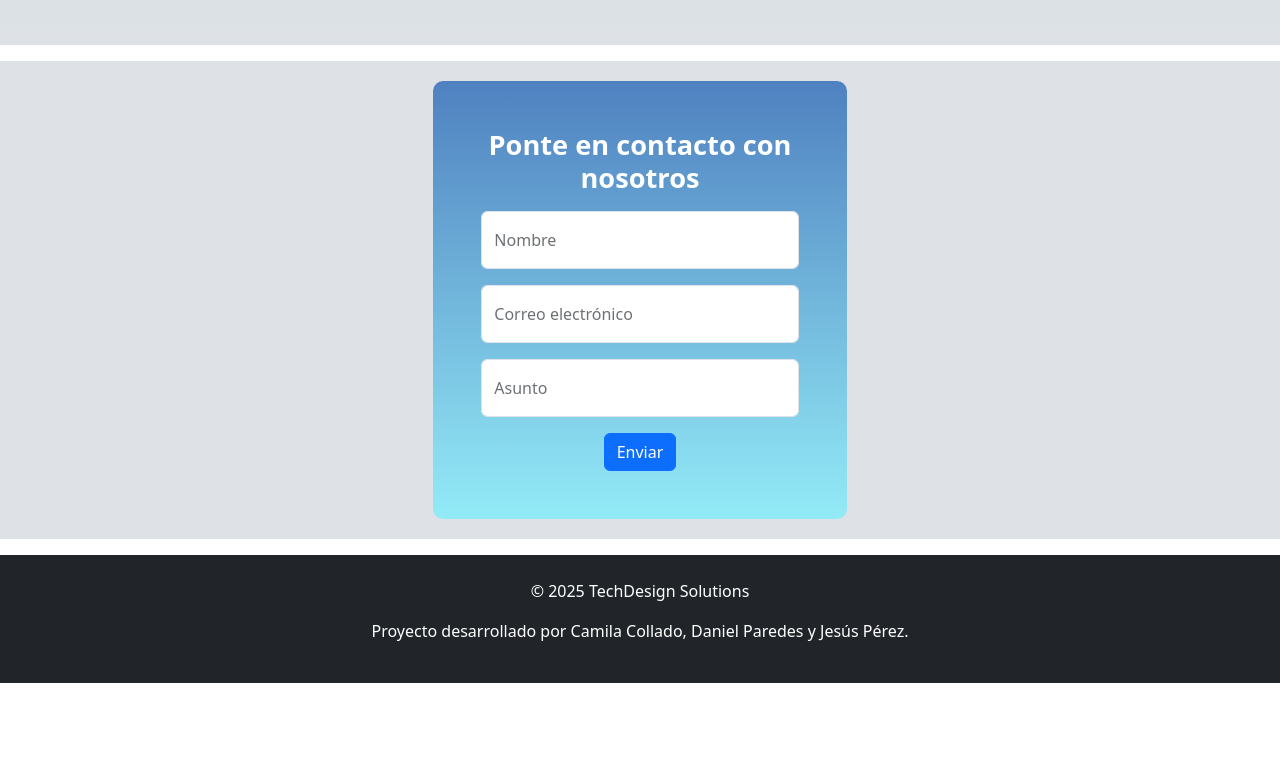
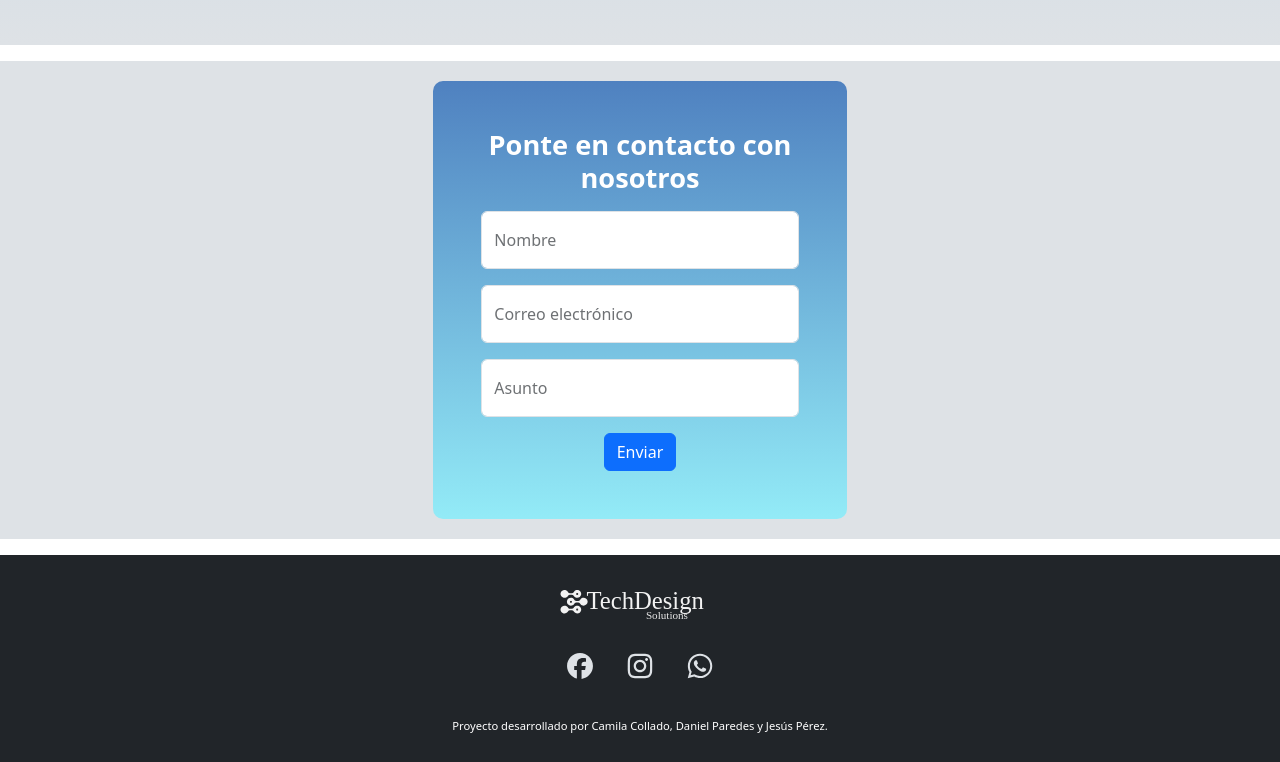
Before and after one commit to undostresdoce/techdesign, a website: page index.html in a window 1280 px wide. Shown: the part 1023-1785 px from the top of the page. Before the commit the page ends 1706 px from the top, so only its background shows below. Drawn offline with nearby package versions, Linux system fonts and the light colour scheme.

Commit message:
Se agrega footer

```diff
--- a/index.html
+++ b/index.html
@@ -18,8 +18,8 @@
         </button>
         <div class="header__menu collapse navbar-collapse" id="menu">
             <ul class="header__list navbar-nav ms-auto">
-            <li class="header__item nav-item"><a class="header__link nav-link text-dark" href="#">Home</a></li>
-            <li class="header__item nav-item"><a class="header__link nav-link text-dark" href="#">Contacto</a></li>
+            <li class="header__item nav-item"><a class="header__link nav-link text-dark active" href="#">Home</a></li>
+            <li class="header__item nav-item"><a class="header__link nav-link text-dark" href="#contacto">Contacto</a></li>
             </ul>
         </div>
         </div>
@@ -94,7 +94,7 @@
     </section>
 
 <!--Form-->
-    <section class="cta text-center my-3" style="background-color: #dee2e6; padding: 20px;">
+    <section id="contacto" class="cta text-center my-3" style="background-color: #dee2e6; padding: 20px;">
         <div class="container col-xl-4 col-lg-6 col-md-8 col-sm-12 p-5" style="background: linear-gradient(0deg, #93ebf7 0%, #4f81c0 100%); ; border-radius: 10px;">
             <h2 class="cta__title">Ponte en contacto con nosotros</h2>
             <form class="form mt-3" aria-label="Formulario de contacto">
@@ -119,8 +119,13 @@
 
 
 </body>
-<footer class="footer bg-dark text-white text-center py-4" role="contentinfo">
-    <p class="footer__text">© 2025 TechDesign Solutions</p>
+<footer class="footer bg-dark text-white text-center py-4">
+    <img class="footer__logo" src="assets/img/TechDesign_blanco.svg" alt="Logotipo blanco de TechDesign">
+    <div class="footer__icons my-2">
+        <img src="assets/img/facebook.svg" alt="Icono facebook" width="40" height="40" style="margin: 0 8px;">
+        <img src="assets/img/instagram.svg" alt="Icono instagram" width="40" height="40" style="margin: 0 8px;">
+        <img src="assets/img/whatsapp.svg" alt="Icono whatsapp" width="40" height="40" style="margin: 0 8px;">
+    </div>
     <p class="footer__team">Proyecto desarrollado por Camila Collado, Daniel Paredes y Jesús Pérez.</p>
 </footer>
 <script src="https://cdn.jsdelivr.net/npm/bootstrap@5.3.0/dist/js/bootstrap.bundle.min.js"></script>
--- /dev/null
+++ b/sass/layout/_footer.scss
@@ -0,0 +1,13 @@
+.footer {
+
+    &__logo {
+        max-width: 180px;
+        margin-bottom: .5rem;
+    }
+
+    &__team {
+        margin-top: 2rem;
+        margin-bottom: .2rem;
+        font-size: .7rem;
+    }
+}
```
Also changed, not shown: assets/img/TechDesign_blanco.svg (added), assets/img/facebook.svg (added), assets/img/instagram.svg (added), assets/img/whatsapp.svg (added), sass/styles.css.
